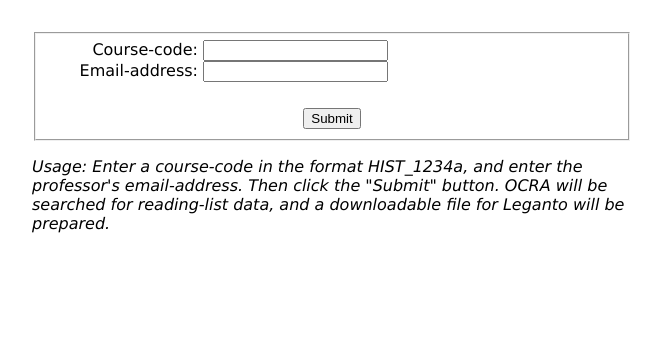
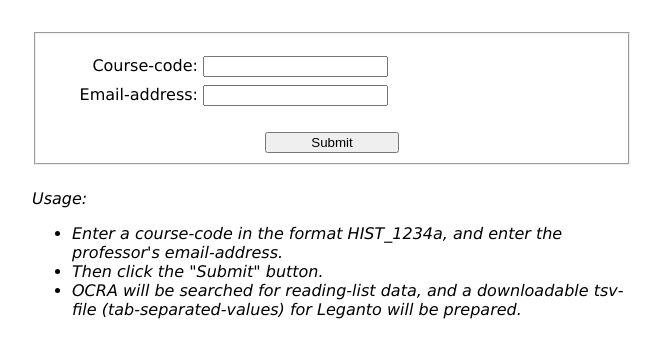
Before and after one commit to Brown-University-Library/ocra_lookup_project, a Django app: template ocra_lookup_app/templates/find.html in a window 1280 px wide. Shown: the part 56-414 px from the top of the page, without its empty margins (308-969 px from the left). Run offline with Django 4.2, Linux system fonts and the light colour scheme; the template is opened without the code that fills it, so the values that code supplies are empty; parts of the project's set-up code (start-up, migrations or seed data) failed here and were passed over; some libraries are stand-ins or nearby versions.

Commit message:
updates styling.

```diff
--- a/ocra_lookup_app/templates/find.html
+++ b/ocra_lookup_app/templates/find.html
@@ -23,24 +23,28 @@
             {% csrf_token %}
 
             <!-- Course-code Field -->
-            <label for="courseCode" style="text-align: right; display: inline-block; width: 150px;">Course-code:</label>
+            <label for="courseCode" style="text-align: right; display: inline-block; width: 150px; margin-top: 1em;">Course-code:</label>
             <input type="text" id="courseCode" name="courseCode" style="text-align: left; display: inline-block;">
             <br>
 
             <!-- Email-address Field -->
-            <label for="emailAddress" style="text-align: right; display: inline-block; width: 150px;">Email-address:</label>
+            <label for="emailAddress" style="text-align: right; display: inline-block; width: 150px; margin-top: .5em;">Email-address:</label>
             <input type="email" id="emailAddress" name="emailAddress" style="text-align: left; display: inline-block;">
             <br>
 
             <!-- Submit Button -->
-            <input type="submit" value="Submit" style="display: block; margin: 2em auto 0;">
+            <!-- <input type="submit" value="Submit" style="display: block; margin: 2em auto 0;"> -->
+            <input type="submit" value="Submit" style="display: block; margin: 2em auto 0; width: 10em;">
         </form>
     </fieldset>
-    <p id="usage" style="font-style: italic;">
-            Usage: Enter a course-code in the format HIST_1234a, and enter the professor's email-address.
-            Then click the "Submit" button.
-            OCRA will be searched for reading-list data, and a downloadable file for Leganto will be prepared.
-    </p>
+    <div id="usage" style="font-style: italic; margin-top: 1.5em;">
+        <p>Usage:</p>
+        <ul>
+            <li>Enter a course-code in the format HIST_1234a, and enter the professor's email-address.</li>
+            <li>Then click the "Submit" button.</li>
+            <li>OCRA will be searched for reading-list data, and a downloadable tsv-file (tab-separated-values) for Leganto will be prepared.</li>
+        </ul>
+    </div>
 </div>
 
 
```
